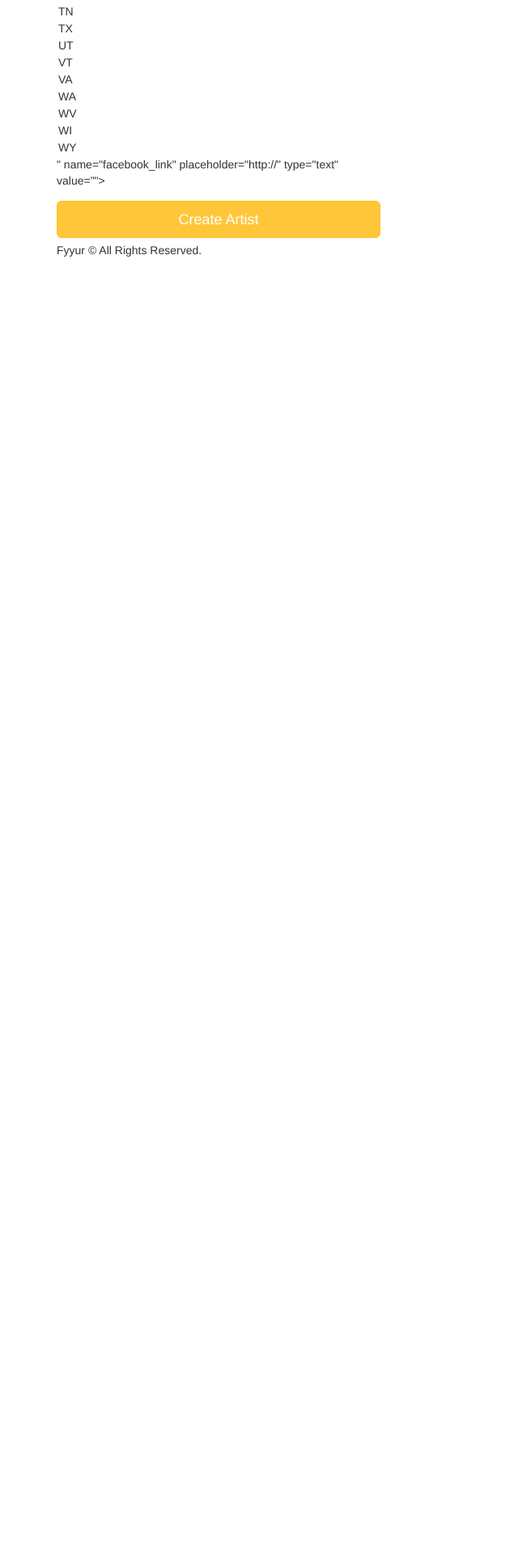
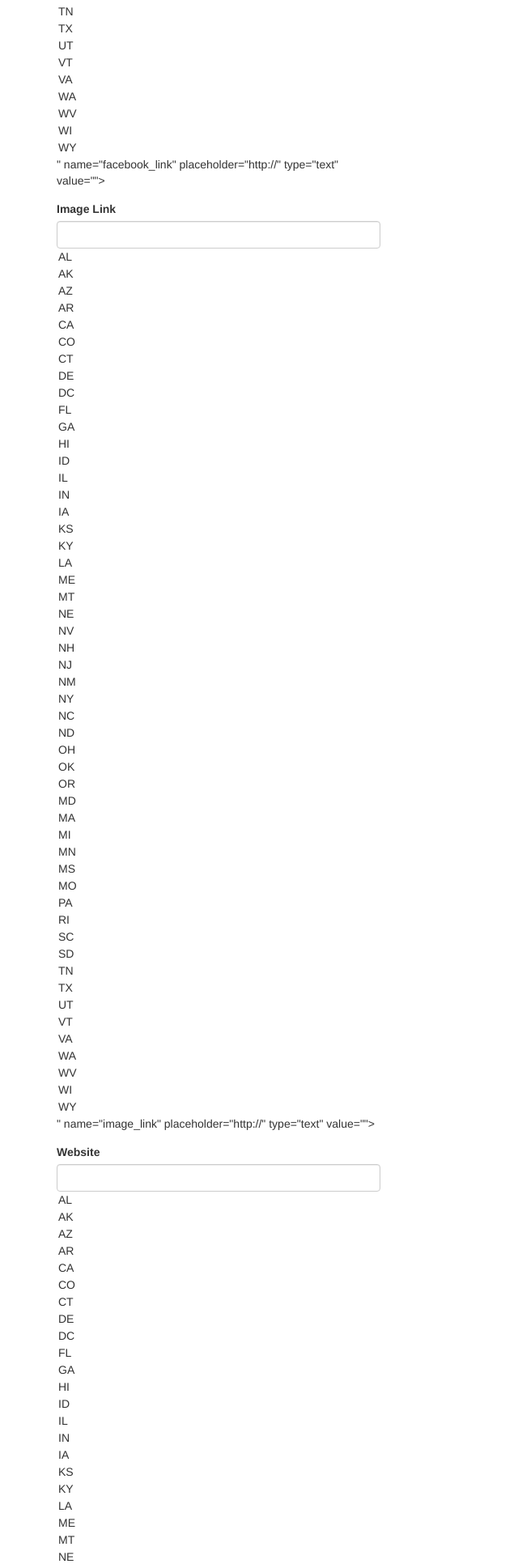
Before and after one commit to svennorge/fyyur, a Flask app: page /artists/create in a window 1280 px wide. Shown: the part 1808-3740 px from the top of the page at 81% size, without its empty margins (0-640 px from the left). Before the commit the page ends 2125 px from the top, so only its background shows below. Run offline with Flask 2, Linux system fonts and the light colour scheme; some libraries are stand-ins or nearby versions.

Commit message:
Update forms and additional imput fields for srtists

```diff
--- a/app.py
+++ b/app.py
@@ -269,6 +269,9 @@
   data['facebook_link'] = art.facebook_link
   data['seeking_venue'] = art.seeking_venue
   data['seeking_description'] = art.seeking_description
+
+
+  print(len(acts))
   # todo generate result for shows past and future
 
   return render_template('pages/show_artist.html', artist=data)
@@ -340,17 +343,17 @@
     # called upon submitting the new artist listing form
     newArtistData = Artist(
         name = request.form['name'],
-        genres = request.form['genres'],
+        genres = request.form.getlist('genres'),
         city = request.form['city'],
         state = request.form['state'],
         phone = request.form['phone'],
-        website = 'http://', # TODO
-        image_link = 'http://', #TODO
+        website = request.form['website'],
+        image_link = request.form['image_link'],
         facebook_link = request.form['facebook_link'],
         seeking_venue = False, #TODO
         seeking_description = 'seeking_description')
-
     try:
+        print(newArtistData.genres)
         db.session.add(newArtistData)
         db.session.commit()
         flash('Artist ' + request.form['name'] + ' was successfully listed!')
@@ -361,7 +364,8 @@
         db.session.close()
     # TODO: modify data to be the data object returned from db insertion
 
-    return render_template('pages/home.html')
+    #return render_template('pages/home.html')
+    return render_template('pages/artists.html')
 
 
 #  Shows
--- a/forms.py
+++ b/forms.py
@@ -187,6 +187,9 @@
     image_link = StringField(
         'image_link'
     )
+    website = StringField(
+        'website'
+    )
     genres = SelectMultipleField(
         # TODO implement enum restriction
         'genres', validators=[DataRequired()],
--- a/templates/forms/new_artist.html
+++ b/templates/forms/new_artist.html
@@ -32,6 +32,14 @@
           <label for="genres">Facebook Link</label>
           {{ form.facebook_link(class_ = 'form-control', placeholder='http://', id=form.state, autofocus = true) }}
         </div>
+        <div class="form-group">
+          <label for="genres">Image Link</label>
+          {{ form.image_link(class_ = 'form-control', placeholder='http://', id=form.state, autofocus = true) }}
+        </div>
+        <div class="form-group">
+          <label for="genres">Website</label>
+          {{ form.website(class_ = 'form-control', placeholder='http://', id=form.state, autofocus = true) }}
+        </div>
       <input type="submit" value="Create Artist" class="btn btn-primary btn-lg btn-block">
     </form>
   </div>
```
